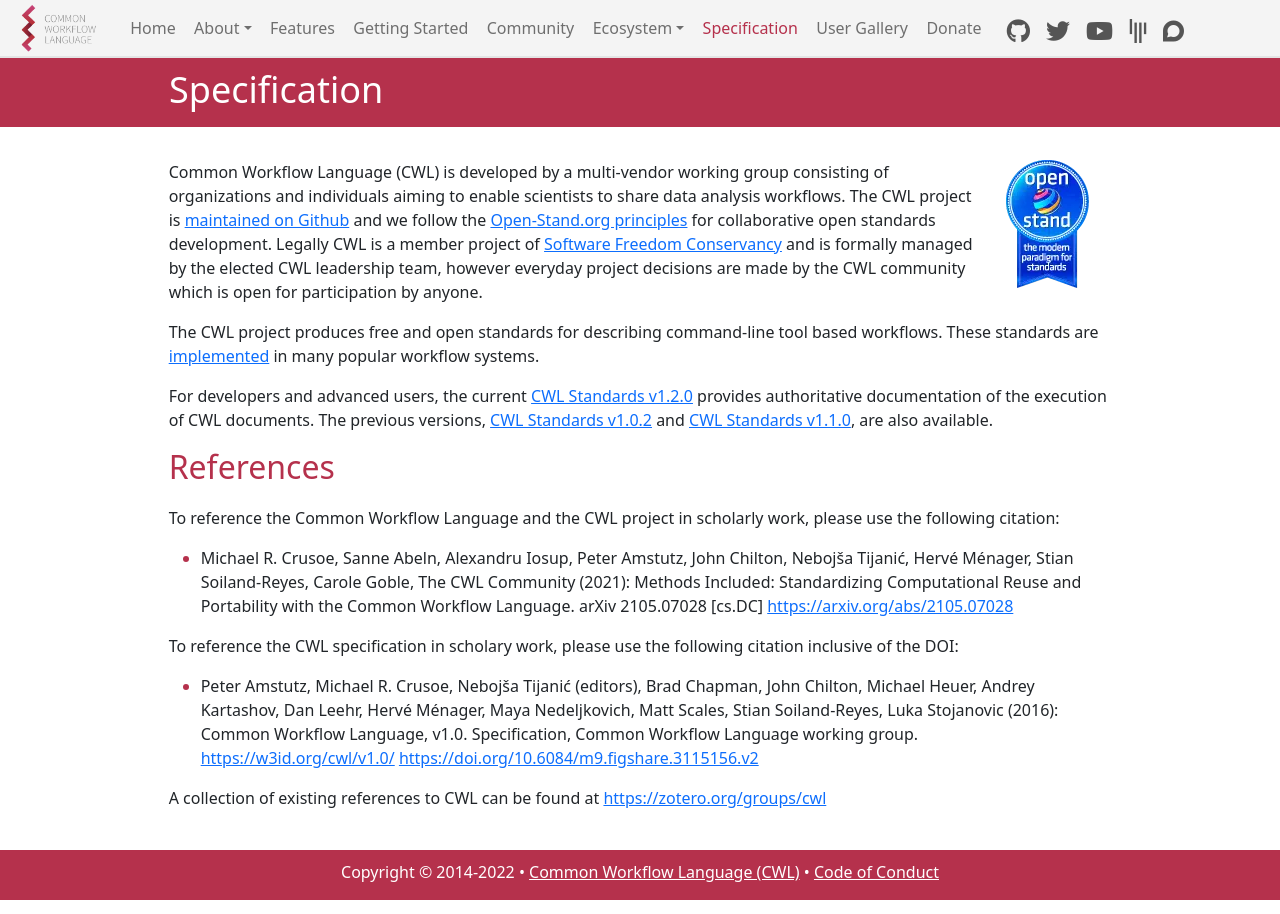
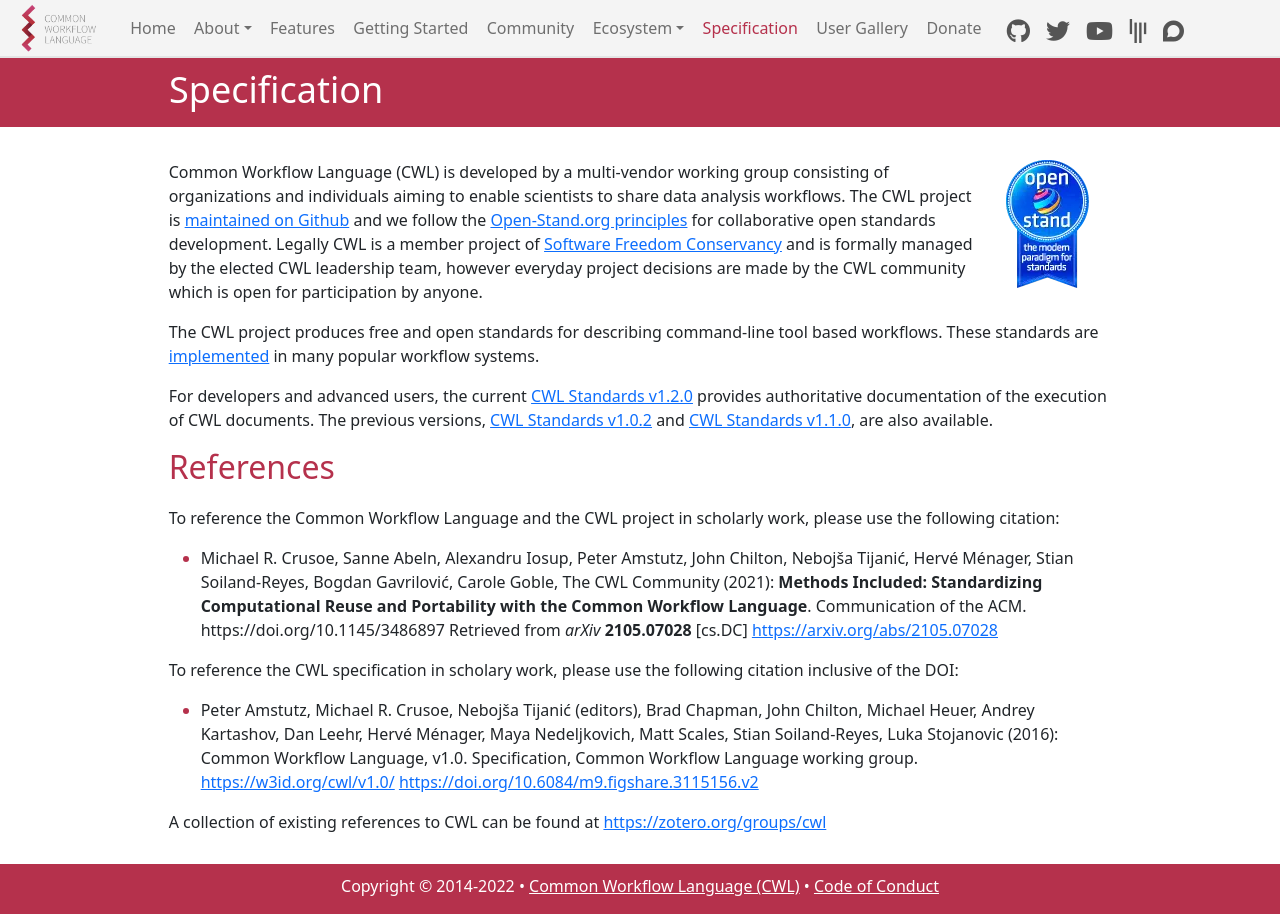
Before and after one commit to common-workflow-language/cwl-website, a Jekyll site: the page built from content/specification.md, in a window 1280 px wide. Built offline with Jekyll 4.4.1, drawn with Linux system fonts in a browser that asks for light colours; our own code applies the rules of GitHub Pages for plain Markdown files.

Commit message:
fix CACM paper citation

```diff
--- a/content/specification.md
+++ b/content/specification.md
@@ -20,9 +20,9 @@
 
 To reference the Common Workflow Language and the CWL project in scholarly work, please use the following citation:
 
-* Michael R. Crusoe, Sanne Abeln, Alexandru Iosup, Peter Amstutz, John Chilton, Nebojša Tijanić, Hervé Ménager, Stian Soiland-Reyes, Carole Goble, The CWL Community (2021):
-Methods Included: Standardizing Computational Reuse and Portability with the Common Workflow Language.
-arXiv 2105.07028 [cs.DC] <https://arxiv.org/abs/2105.07028>
+* Michael R. Crusoe, Sanne Abeln, Alexandru Iosup, Peter Amstutz, John Chilton, Nebojša Tijanić, Hervé Ménager, Stian Soiland-Reyes, Bogdan Gavrilović, Carole Goble, The CWL Community (2021):
+**Methods Included: Standardizing Computational Reuse and Portability with the Common Workflow Language**.
+Communication of the ACM.  https://doi.org/10.1145/3486897 Retrieved from  *arXiv* **2105.07028** [cs.DC] <https://arxiv.org/abs/2105.07028>
 
 To reference the CWL specification in scholary work, please use the following citation inclusive of the DOI:
 
```
